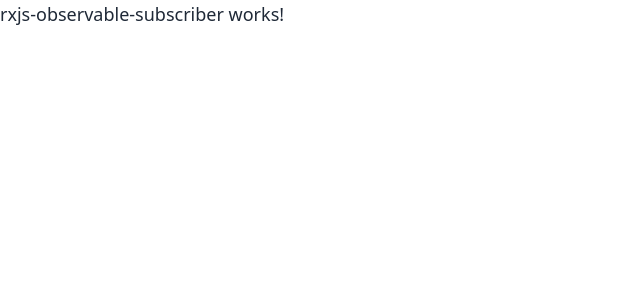
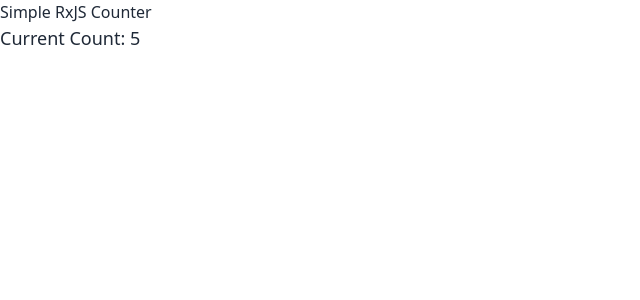
Before and after one commit to zjian107-su/Angular-Akasha1729, an Angular app: page / in a window 1280 px wide. Shown: the top 300 px of the page, without its empty margins (0-640 px from the left). Built offline with nearby package versions, Linux system fonts and the light colour scheme.

Commit message:
✨ update: complete rxjs counter

```diff
--- a/src/app/app.component.html
+++ b/src/app/app.component.html
@@ -19,4 +19,5 @@
 
 
 <!-- 08/25/2023 -->
-<app-rxjs-observable-subscriber></app-rxjs-observable-subscriber>
+<!-- <app-rxjs-observable-subscriber></app-rxjs-observable-subscriber> -->
+<app-rxjs-counter></app-rxjs-counter>
--- a/src/app/app.module.ts
+++ b/src/app/app.module.ts
@@ -21,6 +21,7 @@
 import { BrainstormVoteComponent } from './components/brainstorm-vote/brainstorm-vote.component';
 import { PaginationComponent } from './components/pagination/pagination.component';
 import { RxjsObservableSubscriberComponent } from './components/rxjs-observable-subscriber/rxjs-observable-subscriber.component';
+import { RxjsCounterComponent } from './components/rxjs-counter/rxjs-counter.component';
 
 @NgModule({
   declarations: [
@@ -42,6 +43,7 @@
     BrainstormVoteComponent,
     PaginationComponent,
     RxjsObservableSubscriberComponent,
+    RxjsCounterComponent,
   ],
   imports: [BrowserModule, AppRoutingModule, FormsModule],
   providers: [],
--- /dev/null
+++ b/src/app/components/rxjs-counter/rxjs-counter.component.html
@@ -0,0 +1,2 @@
+<h2>Simple RxJS Counter</h2>
+<p>Current Count: {{ currentCount }}</p>
--- /dev/null
+++ b/src/app/components/rxjs-counter/rxjs-counter.component.ts
@@ -0,0 +1,37 @@
+import { Component, OnDestroy } from '@angular/core';
+import { Subject, interval, Subscription } from 'rxjs';
+import { takeUntil, tap } from 'rxjs/operators';
+
+@Component({
+  selector: 'app-rxjs-counter',
+  templateUrl: './rxjs-counter.component.html',
+  styleUrls: ['./rxjs-counter.component.css'],
+})
+export class RxjsCounterComponent implements OnDestroy {
+  private destroy$: Subject<void> = new Subject();
+  counter$ = new Subject<number>();
+  currentCount: number = 0;
+
+  constructor() {
+    this.initializeCounter();
+  }
+
+  initializeCounter() {
+    // Increment the counter every second
+    interval(1000)
+      .pipe(
+        tap(() => {
+          this.currentCount += 1;
+          this.counter$.next(this.currentCount);
+        }),
+        takeUntil(this.destroy$)
+      )
+      .subscribe();
+  }
+
+  ngOnDestroy(): void {
+    // Emite a value to notify the counter to stop
+    this.destroy$.next();
+    this.destroy$.complete();
+  }
+}
```
Also changed, not shown: src/app/components/rxjs-counter/rxjs-counter.component.css (added).
